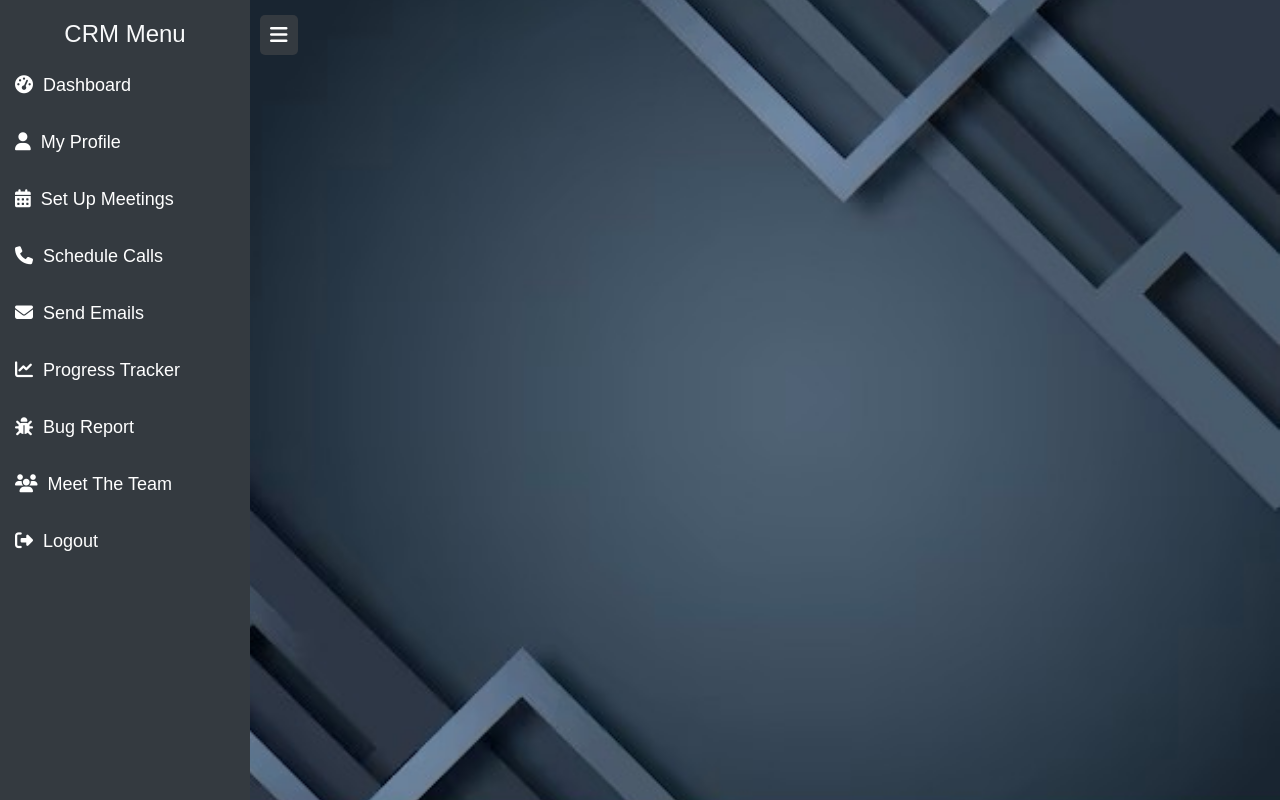
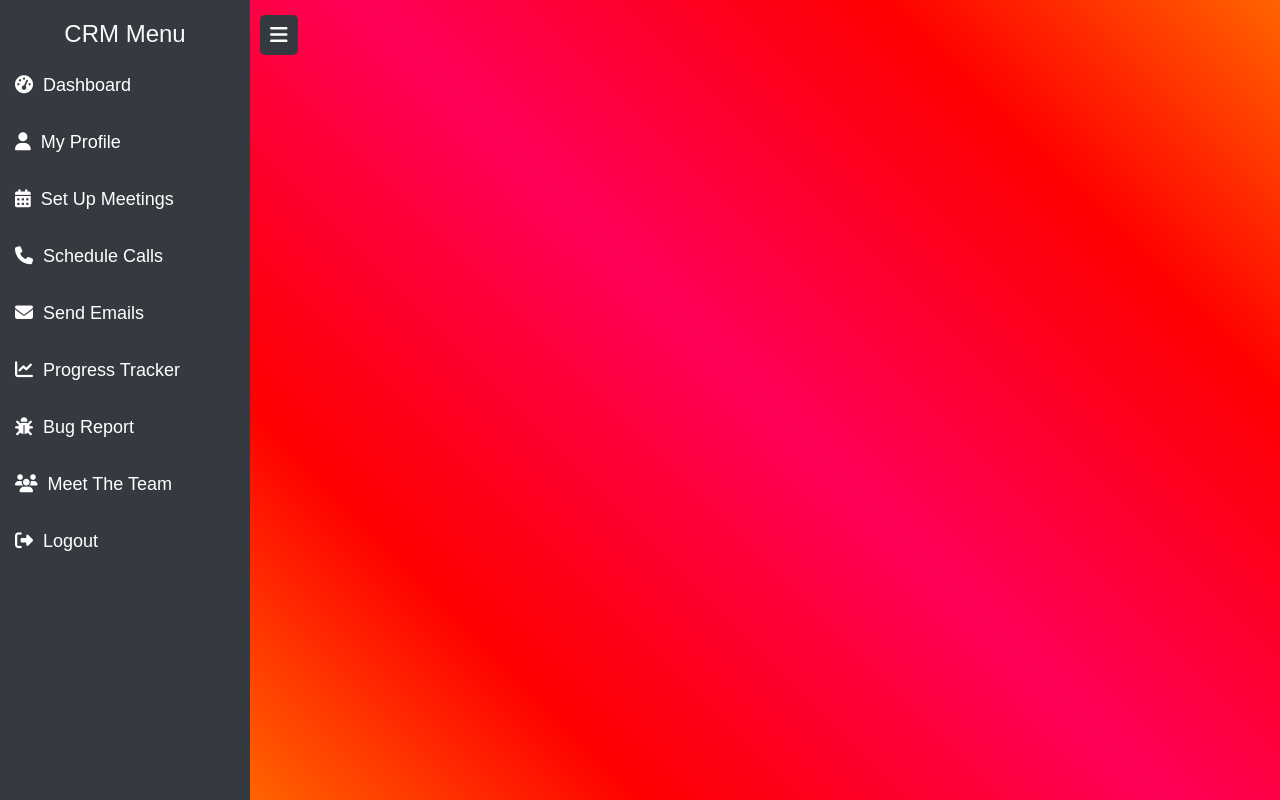
Before and after one commit to Syrup-2005/CRM-CW, a PHP site: page /CRM/calls.html in a window 1280 px wide. Run offline with PHP 8.4, Linux system fonts and the light colour scheme; some libraries are stand-ins or nearby versions.

Commit message:
bg gradient animation

```diff
--- a/styles.css
+++ b/styles.css
@@ -10,11 +10,12 @@ body {
     height: 100vh;
 }
 
-body {
-    background-image: url('background.jpg'); /* Replace with your image */
-    background-size: cover; /* Ensures the image covers the entire page */
-    background-position: center; /* Centers the image */
-    background-repeat: no-repeat; /* Prevents image repetition */
+body
+{
+    background-image: linear-gradient(45deg,rgb(255, 0, 89), red, rgb(255, 132, 0), red, rgb(255, 0, 89), red, rgb(255, 132, 0), red, rgb(255, 0, 89));
+    background-size: 200% 200%;
+    background-repeat: no-repeat;
+    animation: gradientAnimation 15s linear infinite;
     font-family: Arial, sans-serif;
     margin: 0;
     padding: 0;
@@ -25,6 +26,19 @@ body {
     color: rgb(0, 0, 0); /* Adjust text color for visibility */
 }
 
+@keyframes gradientAnimation
+{
+    /* initial bg-pos set to x=0, y=100 */
+    0%
+    {
+        background-position: 0% 100%;
+    }
+
+    100%
+    {
+        background-position: 100% 0%;
+    }
+}
 
 
 /* Container for forms */
```
